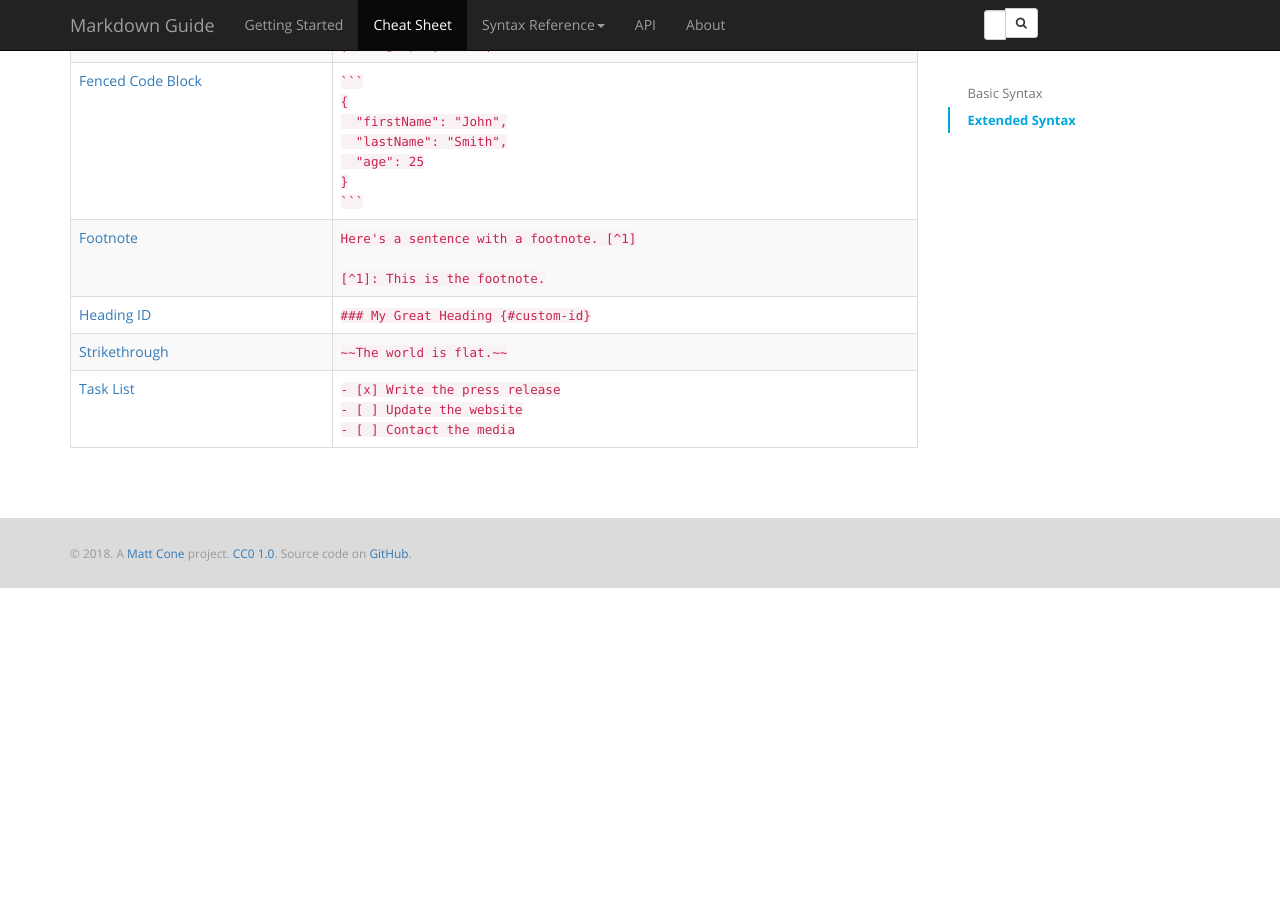
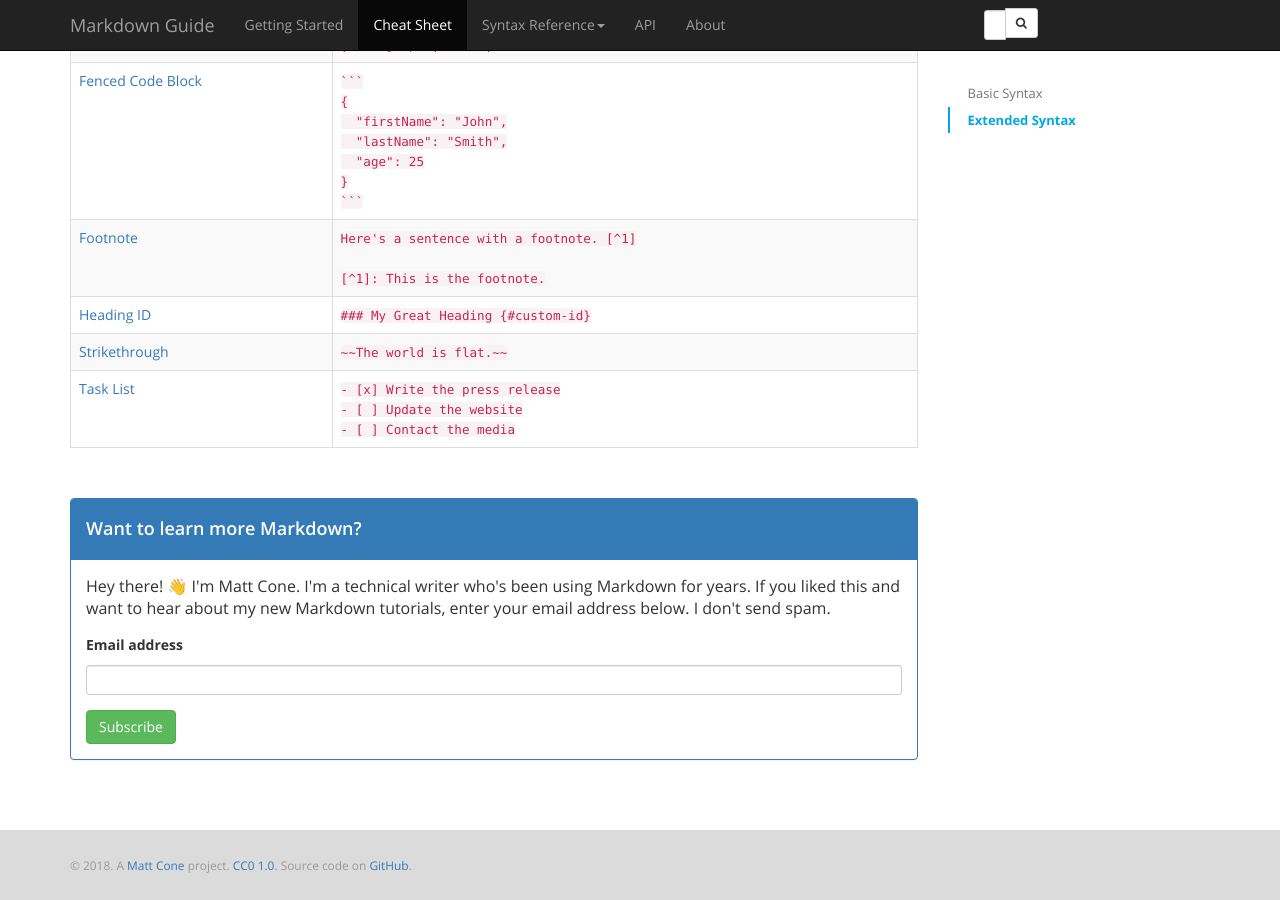
Before and after one commit to mattcone/markdown-guide, a Jekyll site: the page built from cheat-sheet.md, in a window 1280 px wide and 900 px high, scrolled down 1393 px. Built offline with Jekyll 4.4.1, drawn with Linux system fonts in a browser that asks for light colours; emoji names are drawn with the system emoji font; comment, search, counter and statistics services are not loaded; before the commit the page ends 1981 px from its top, so only the background shows below that.

Commit message:
Add mailing list include

```diff
--- /dev/null
+++ b/_includes/mailing-list.html
@@ -0,0 +1,18 @@
+<div class="panel panel-primary" style="margin-top: 50px">
+  <div class="panel-heading">
+    <h4 class="no-anchor" data-toc-skip>Want to learn more Markdown?</h5>
+  </div>
+  <div class="panel-body" style="font-size: 16px">
+    Hey there! :wave: I'm Matt Cone. I'm a technical writer who's been using Markdown for years. If you liked this and want to hear about my new Markdown tutorials, enter your email address below. I don't send spam.
+    <br>
+
+    <form action="https://tinyletter.com/markdownguide" method="post" target="popupwindow" onsubmit="window.open('https://tinyletter.com/markdownguide', 'popupwindow', 'scrollbars=yes,width=800,height=600');return true">
+      <div class="form-group">
+        <label for="exampleInputEmail1" style="font-size: 14px; margin-top: 15px">Email address</label>
+        <input type="email" class="form-control" name="email" id="tlemail" /><input type="hidden" value="1" name="embed" />
+      </div>
+      <button type="submit" class="btn btn-success">Subscribe</button>
+    </form>
+
+  </div>
+</div>
--- a/_layouts/default.html
+++ b/_layouts/default.html
@@ -14,6 +14,7 @@
       <div class="row row-offcanvas row-offcanvas-right">
         <div class="col-xs-12 col-sm-9">
           {{ content }}
+          {% include mailing-list.html %}
         </div>
         <div class="col-xs-6 col-sm-3 hidden-xs" id="sidebar">
           <nav id="toc" data-spy="affix" data-toggle="toc"></nav>
```
